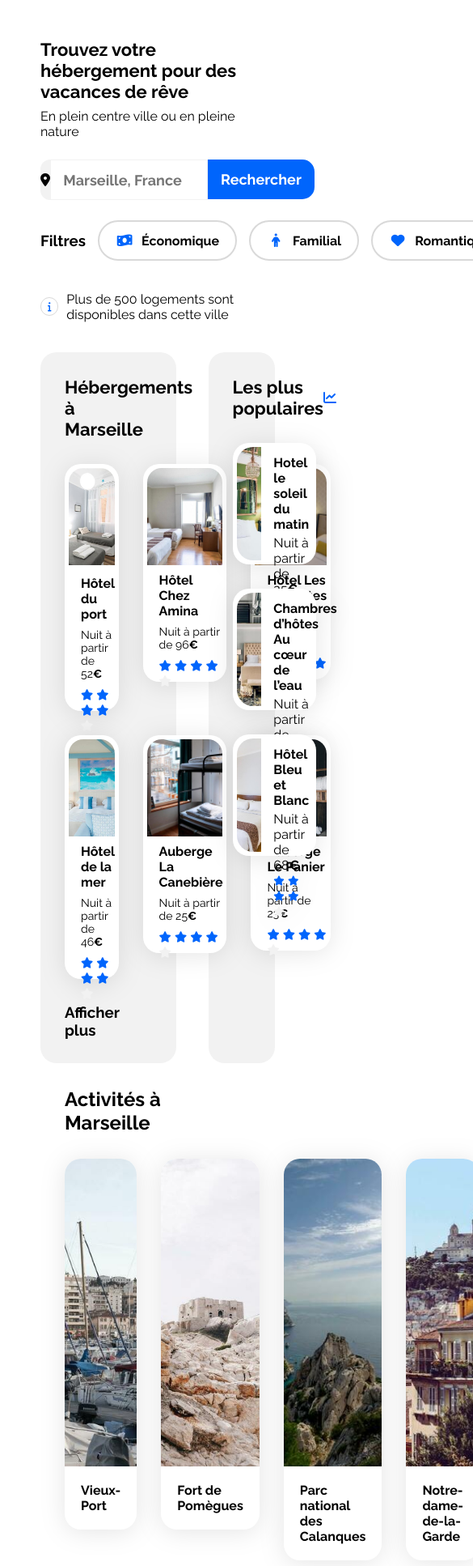
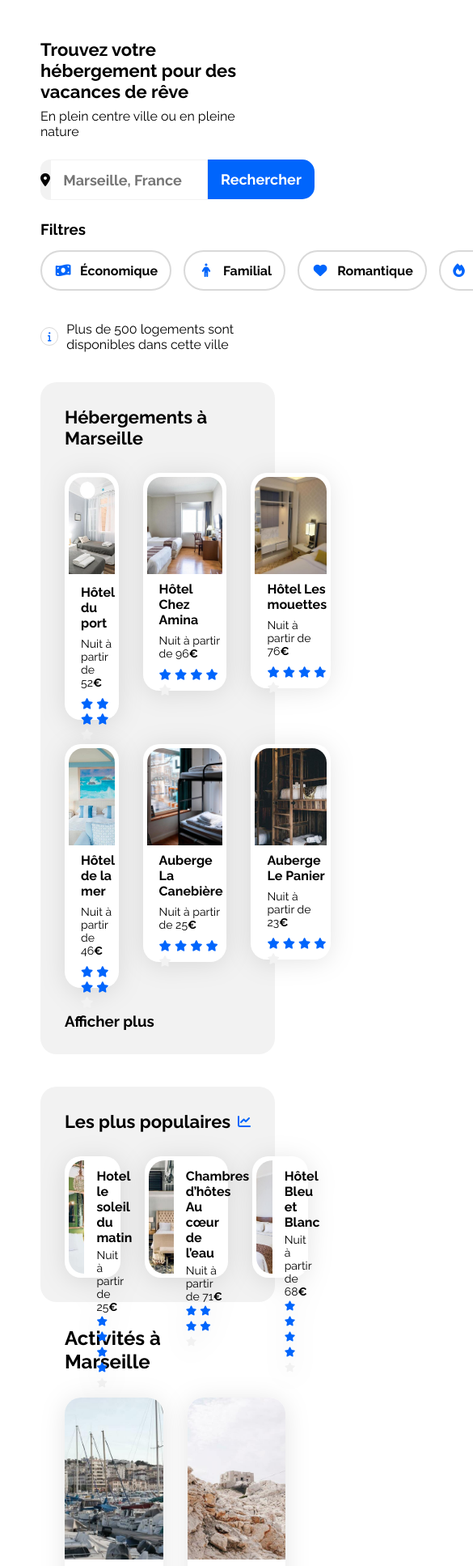
Before and after one commit to TristanRoulet/Projet-2-HTML-CSS, a plain HTML site: page index.html in a window 390 px wide. Shown: the part 66-2000 px from the top of the page at 81% size, 585 px wide, since content can reach past the window. Drawn offline with Linux system fonts and the light colour scheme.

Commit message:
Ajout code CSS responsive pour small desktop et tablettes

```diff
--- a/css/style.css
+++ b/css/style.css
@@ -427,7 +427,67 @@ header {
 /* Footer end */
 
 
-/* Small devices (phones, less than 768px) */
-@media (max-width: 767.98px) {
-    /* ... */
+/* Le code ci-dessous correspond à la version responsive uniquement */
+
+/****** Media queries ***********/
+@media (max-width: 1440px) {
+/* marge changee pour le cote gauche du header */
+    .header {
+        margin: 0 50px 0 30px;
+    }
 }
+
+/* Medium devices (tablets, less/equal than 1024px) */
+@media (max-width: 1024px) {
+/* Le titre fait toute la largeur pour que les filtres se placent dessous */
+    .search-filters {
+        flex-wrap: wrap;
+    }
+    .filter-title {
+        width: 100%;
+    }
+
+/* Eviter que le filtre "Nos pepites" passe en dessous des autres entre 840px et 768px */
+    .filter {
+        padding-inline: 15px;
+    }
+    .filter-text {
+        font-size: 16px;
+    }
+
+/* Hebergements et Populaires passe en colonne et les 2 sections font toute la largeur */
+    .hebergements-and-populaires {
+        flex-direction: column;
+    }
+    .hebergements, .populaires {
+        width: 100%;
+    }
+
+/* Les cartes Populaires passent en ligne par 3 */
+    .populaires-cards {
+        grid-template-columns: repeat(3, 1fr);
+    }
+    .populaires-cards .card-subtitle {
+        font-size: 14px;
+    }
+
+
+/* Reduction de la taille de l'image des activites */
+    .activity-cards .activity-img {
+        height: 200px;
+    }
+    .activity-text {
+        height: 70px;
+        padding: 0 20px;
+        display: flex;
+        align-items: center;
+    }
+}
+
+/* Rajout esthétique */
+@media (max-width: 870px) {
+/* Les activites passent sur 2 lignes car images trop etroites et texte sur 3 lignes */
+    .activity-cards {
+        grid-template-columns: repeat(2, 1fr);
+    }
+}
```
